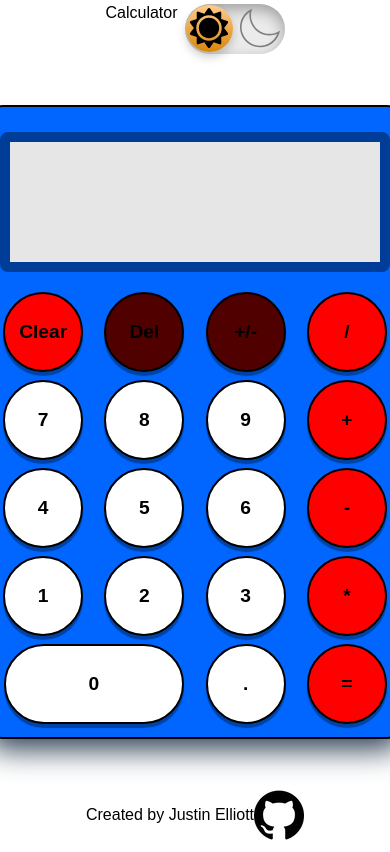
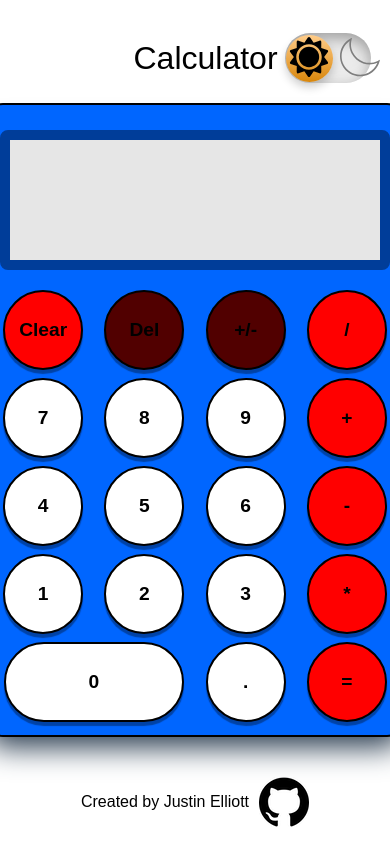
Before and after one commit to crashtestjustin/calculator, a plain HTML site: page index.html in a window 390 px wide. Shown: the top 852 px of the page. Drawn offline with Linux system fonts and the light colour scheme.

Commit message:
adding hover styles to darkmode

```diff
--- a/style.css
+++ b/style.css
@@ -3,6 +3,7 @@
     --div-display-background-color: #e6e6e6;
     --div-calculator-shadow: rgb(38, 57, 77) 0px 20px 30px -10px;
     --div-footer-font: #000000;
+    --div-header-font: #000000;
 }
 
 body {
@@ -18,13 +19,27 @@ body {
 }
 
 .header {
+    width: 90vw;
     display: flex;
+    flex-direction: row;
     justify-content: flex-end;
-    margin: 1%;
+    margin: 20px;
+    color: var(--div-header-font);
 }
 
-#darkmode-toggle {
-    /* display: none; */
+.spacer {
+    min-width: 100px;
+    margin: 7px;
+}
+
+.titleName {
+    display: flex;
+    align-items: center;
+    justify-content: center;
+    flex: 1;
+    font-weight: 500;
+    font-size: 2rem;
+
 }
 
 label {
@@ -99,7 +114,7 @@ input:checked + label svg.moon {
 }
 
 .calculator-body {
-    position: absolute;
+    position: relative;
     height: 600px;
     width: 400px;
     border: 2px solid black;
@@ -186,5 +201,15 @@ footer {
     color: var(--div-footer-font);
     transition: 0.5s ease;
     display: flex;
-    margin-top: auto;
+    gap: 10px;
+    margin-top: 40px;
 }
+
+p.footerText {
+    font-weight: 500;
+}
+
+.github-icon:hover {
+    transform: scale(1.1);
+    transition: 0.5s;
+}
```
